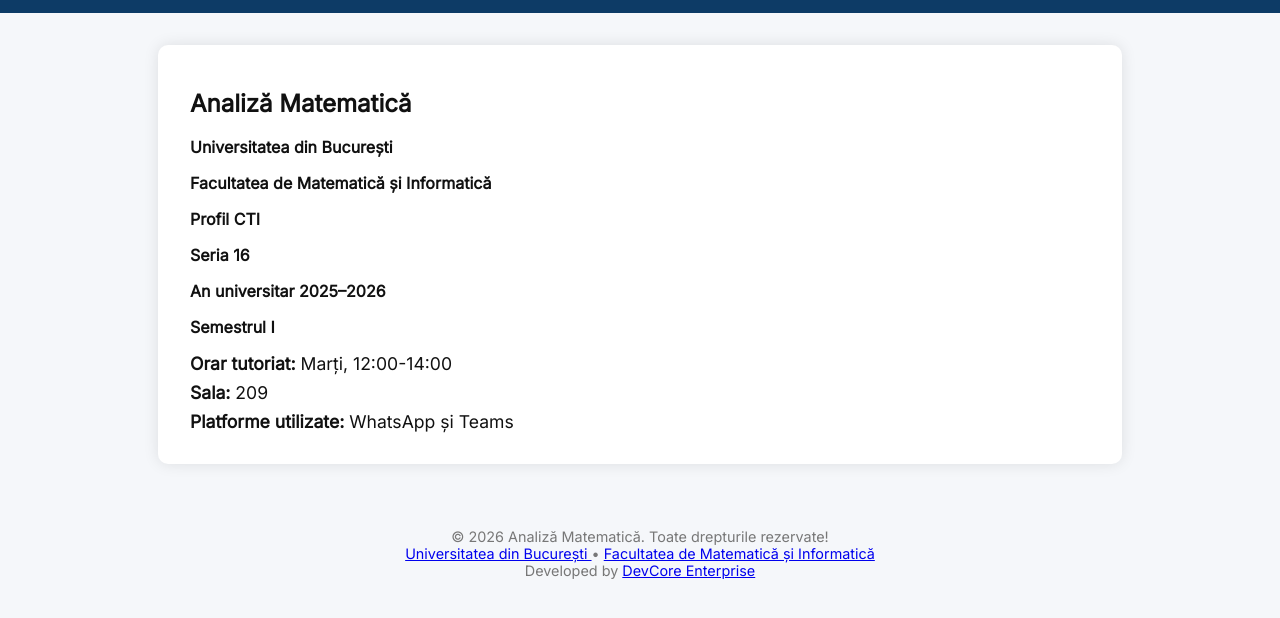
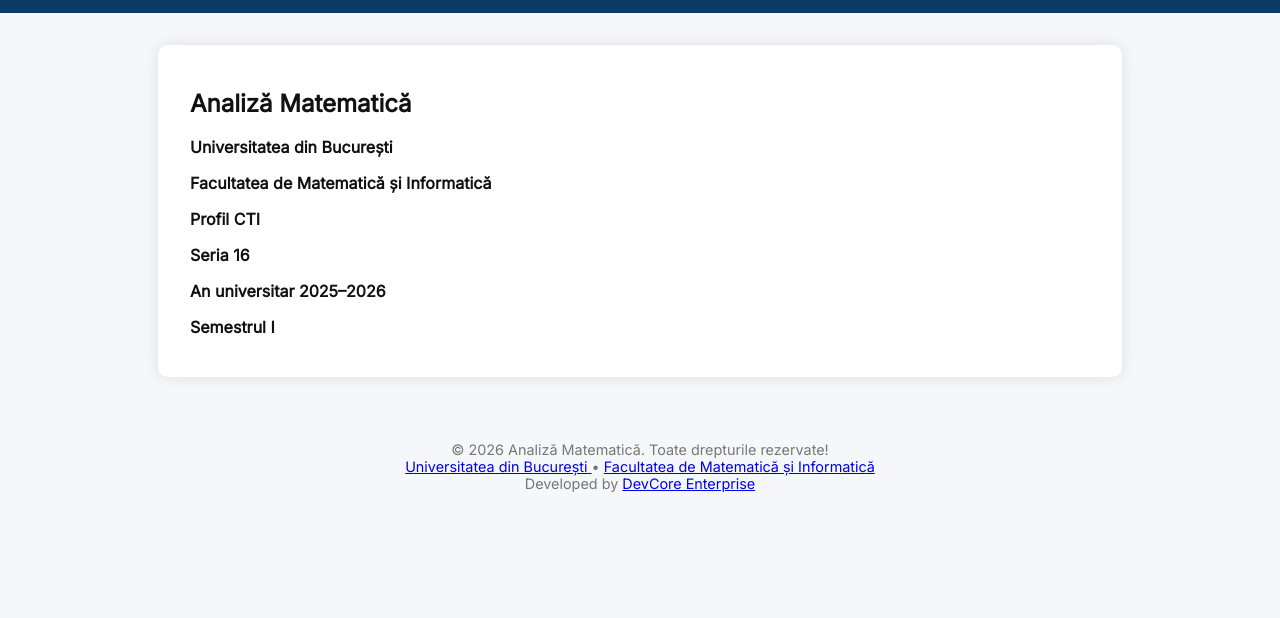
Before and after one commit to HostingDevCoreEnterprise/WebSite-Analiza-Matematica, a plain HTML site: page index.html in a window 1280 px wide. Shown: the part 80-698 px from the top of the page. Drawn offline with Linux system fonts and the light colour scheme.

Commit message:
Correct website content and styling

```diff
--- a/index.html
+++ b/index.html
@@ -66,12 +66,6 @@
       <p><strong>Seria 16</strong></p>
       <p><strong>An universitar 2025–2026</strong></p>
       <p><strong>Semestrul I</strong></p>
-
-      <div class="details">
-        <p><strong>Orar tutoriat:</strong> <span id="orar">Marți, 12:00-14:00</span></p>
-        <p><strong>Sala:</strong> <span id="sala">209</span></p>
-        <p><strong>Platforme utilizate:</strong> WhatsApp și Teams</p>
-      </div>
     </section>
   </main>
 
```
Also changed, not shown: syllabus.html (+1 -1 lines).
